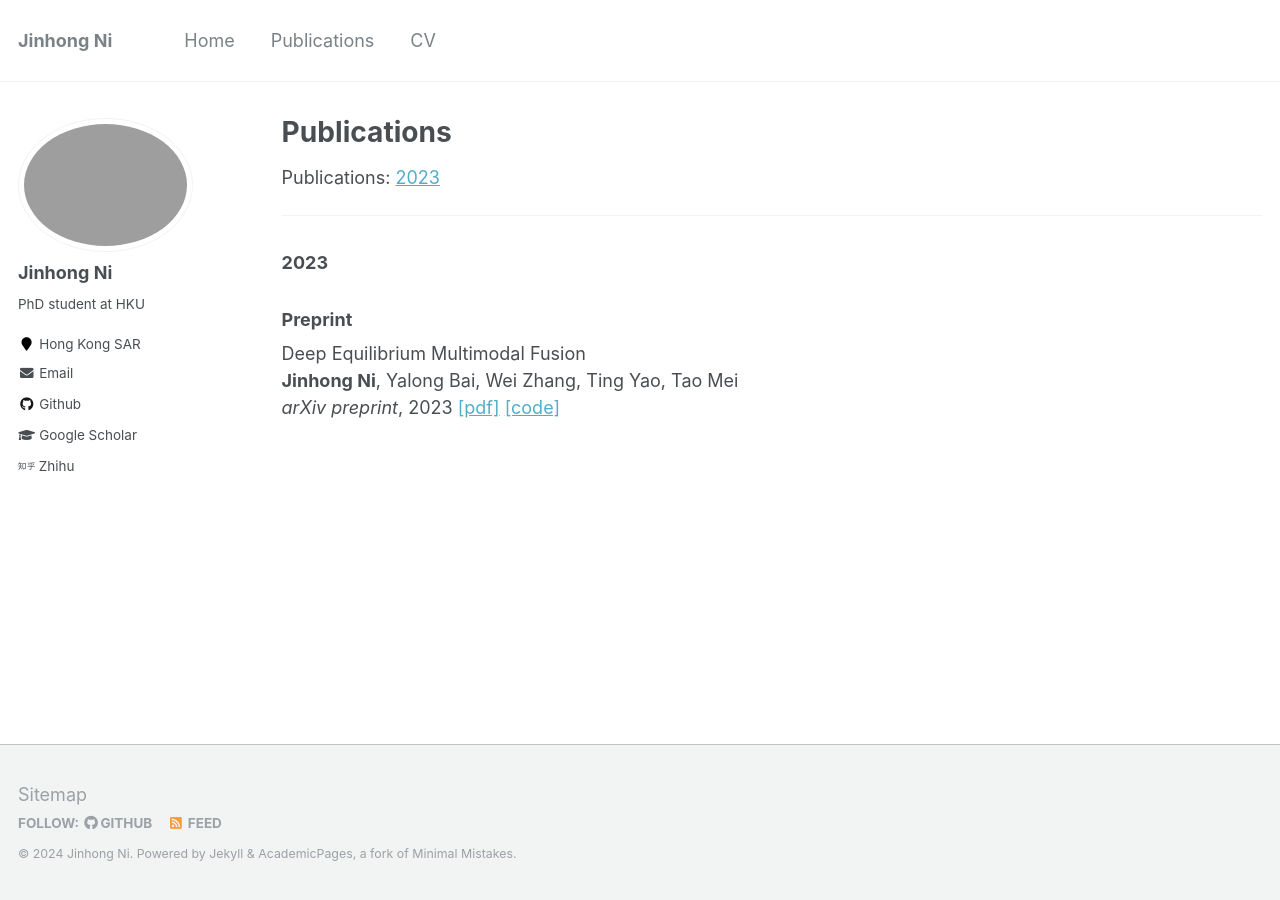
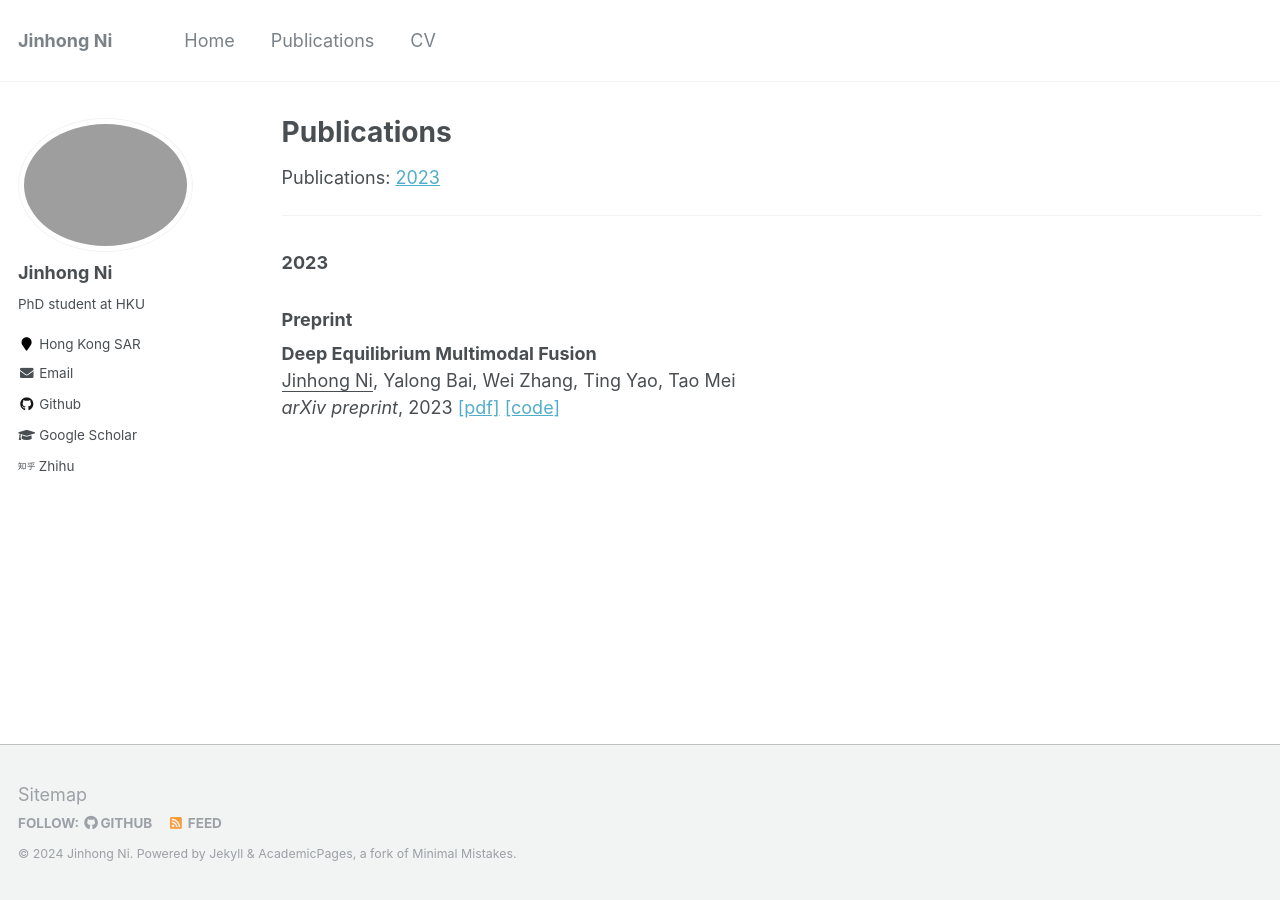
Before and after one commit to jinhong-ni/jinhong-ni.github.io, a Jekyll site: the page built from _pages/publications.md, in a window 1280 px wide. Built offline with Jekyll 4.4.1, drawn with Linux system fonts in a browser that asks for light colours.

Commit message:
update pub

```diff
--- a/_includes/archive-single.html
+++ b/_includes/archive-single.html
@@ -34,7 +34,7 @@
       {% endif %}
     </i> -->
 
-    {{ title }}<br />
+    <b>{{ title }}</b><br />
 
     {% if post.read_time %}
       <p class="page__meta"><i class="fa fa-clock-o" aria-hidden="true"></i> {% include read-time.html %}</p>
@@ -50,6 +50,9 @@
 		      {% endif %}
 		      {% if post.code %}
 			      <a href="{{post.code}}">[code]</a>
+			  {% endif %}
+          {% if post.page %}
+			      <a href="{{post.page}}">[page]</a>
 			  {% endif %}
 		      {% if post.blog %}
 			      <a href="{{post.blog}}">[中文解读]</a>
```
Also changed, not shown: _publications/2023-deq_fusion.md (+1 -1 lines).
